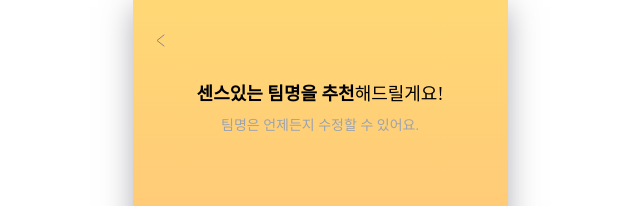
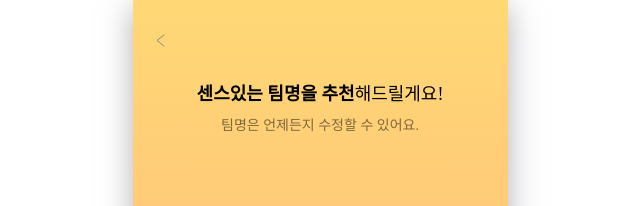
Before and after one commit to 9oormthon-univ/2024_BEOTKKOTTHON_TEAM_21_FE, a React (Create React App) app: page /recommendstart in a window 1280 px wide. Shown: the top 206 px of the page, without its empty margins (320-960 px from the left). Built offline with nearby package versions, Linux system fonts and the light colour scheme; no server answers; a web font is replaced by a local one.

Commit message:
refactor: 추천 페이지 글씨 속도 수정

```diff
--- a/src/pages/Recommend/RecommendStart.js
+++ b/src/pages/Recommend/RecommendStart.js
@@ -115,6 +115,19 @@ const transitionVariants = {
   exit: { x: "-0.3vw" }, // 페이지를 떠날 때 왼쪽으로 슬라이드
 };
 
+// 각 문장에 대한 fade 효과
+const sentenceVariants = {
+  hidden: { opacity: 0, x: -30 },
+  visible: (i) => ({
+    opacity: 1,
+    x: 0,
+    transition: {
+      delay: i * 0.1,
+      duration: 0.7,
+    },
+  }),
+};
+
 function RecommendStart() {
   const navigate = useNavigate();
 
@@ -135,12 +148,26 @@ function RecommendStart() {
           <Navbar></Navbar>
           <ContextContainer>
             <TextContainer>
+              <motion.div
+                  variants={sentenceVariants}
+                  initial="hidden"
+                  animate="visible"
+                  custom={0}
+              >
               <div className="text-lg mb-2">
                 <b>센스있는 팀명을 추천</b>해드릴게요!
               </div>
-              <div className="text-sm text-gray-400">
+              </motion.div>
+              <motion.div
+                  variants={sentenceVariants}
+                  initial="hidden"
+                  animate="visible"
+                  custom={1}
+              >
+              <div className="text-sm text-black/50">
                 팀명은 언제든지 수정할 수 있어요.
               </div>
+              </motion.div>
             </TextContainer>
             <GradientContainer>
               <div className="flex flex-col items-center justify-between">
```
